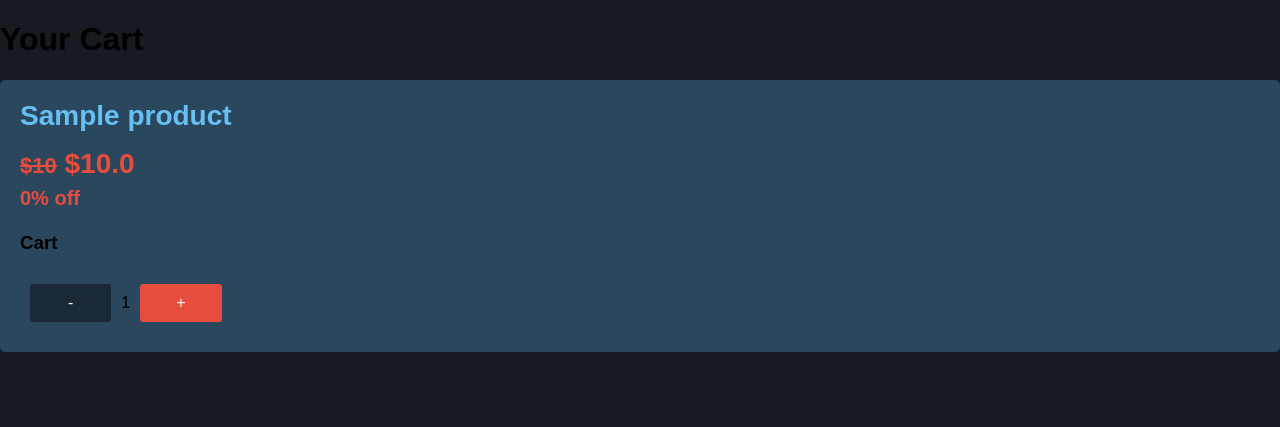
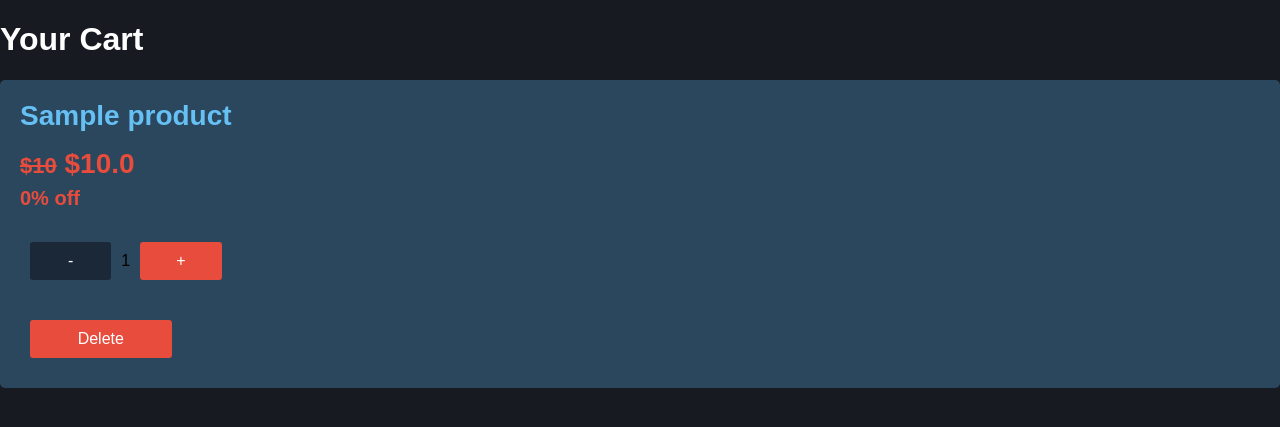
Before and after one commit to cs411-alawini/sp23-cs411-team005-popTarts, a Flask app: page /cart/ in a window 1280 px wide. Shown: the top 427 px of the page. Run offline with Flask 3, Linux system fonts and the light colour scheme; the visitor is signed in with stand-in values (Sample User, id 1); tables that the repository leaves empty or names only in its code hold one stand-in row (values such as "Sample post").

Commit message:
update cart page

```diff
--- a/full-flaskapp/cart/cart.py
+++ b/full-flaskapp/cart/cart.py
@@ -9,7 +9,8 @@ def cart_info(item):
         'name': item[0],
         'price': item[1],
         'count':item[2],
-        'discount': item[3]
+        'discount': item[3],
+        'id' : item[4]
     }
     return cart_item
 @cart_bp.route('/')
@@ -21,7 +22,7 @@ def cart():
 
     # Get the user's cart items from the database
     cur = mysql.connection.cursor()
-    cur.execute("SELECT p.name, i.price, c.count, i.discount FROM CartItem c NATURAL JOIN Products p NATURAL JOIN Inventory i WHERE userId = {}".format(user_id))
+    cur.execute("SELECT p.name, i.price, c.count, i.discount, p.productId FROM CartItem c NATURAL JOIN Products p NATURAL JOIN Inventory i WHERE userId = {}".format(user_id))
     cart_items = cur.fetchall()
     cart_items = list(map(cart_info,cart_items))
     return render_template('cart.html', items=cart_items)
--- a/full-flaskapp/static/cart.css
+++ b/full-flaskapp/static/cart.css
@@ -3,6 +3,9 @@ body {
     padding: 0;
     font-family: Arial, sans-serif;
     background-color: #171a21;
+}
+h1 {
+    color: white;
 }
 .product {
     width: 35%;
--- a/full-flaskapp/templates/cart.html
+++ b/full-flaskapp/templates/cart.html
@@ -18,12 +18,14 @@
             <span class="discount">{{ item.discount }}% off</span>
 
         </div>
-        <h3> Cart </h3>
         <div class="game-buttons">
-            <a href="/product/subtract?id={{ request.args.get('id') }}">- </a>
+            <a href="/cart/subtract?id={{ request.args.get('id') }}">- </a>
             <span margin='20px'> {{item.count}} </span>
-            <a href="/product/add?id={{ request.args.get('id') }}"> + </a>
+            <a href="/cart/add?id={{ request.args.get('id') }}"> + </a>
 
+        </div>
+        <div class="game-buttons">
+            <a href="/cart/delete?id ={{ request.args.get('id') }}"> Delete </a>
         </div>
     </div>
     </div>
```
